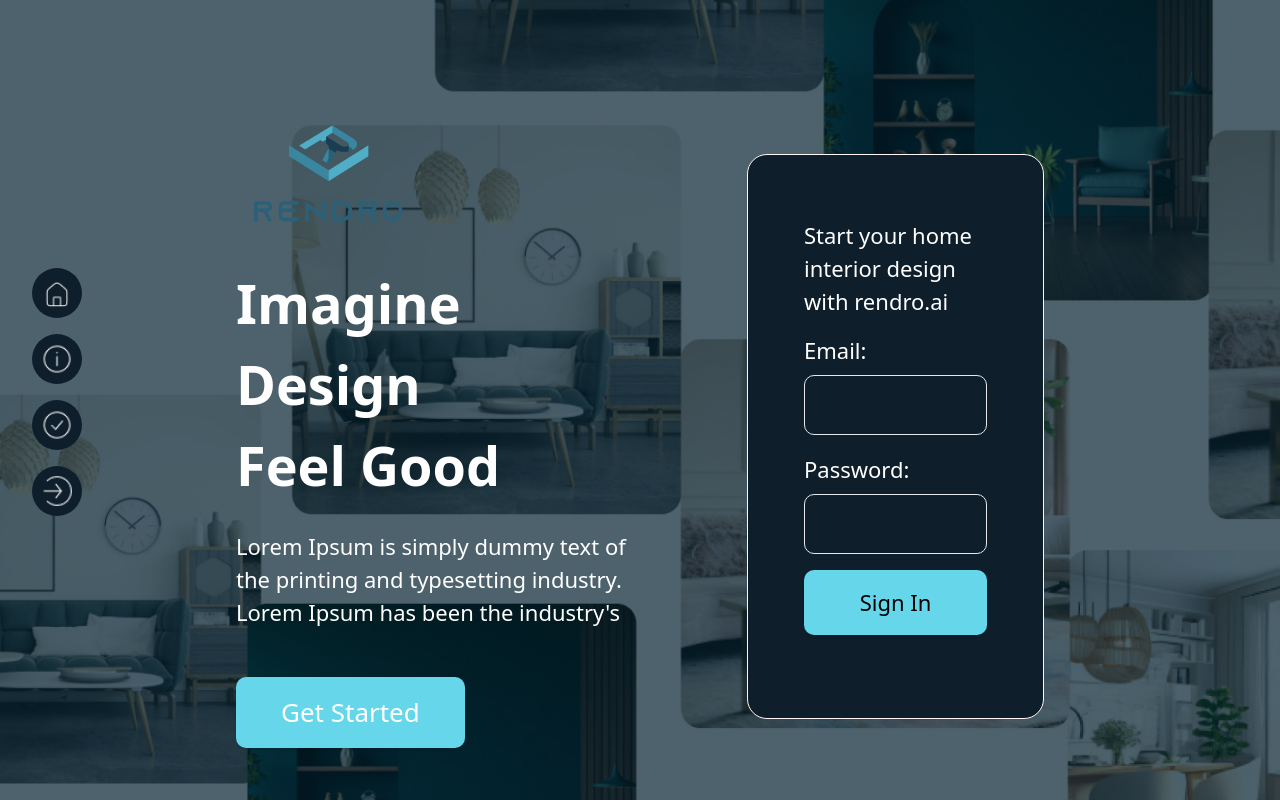
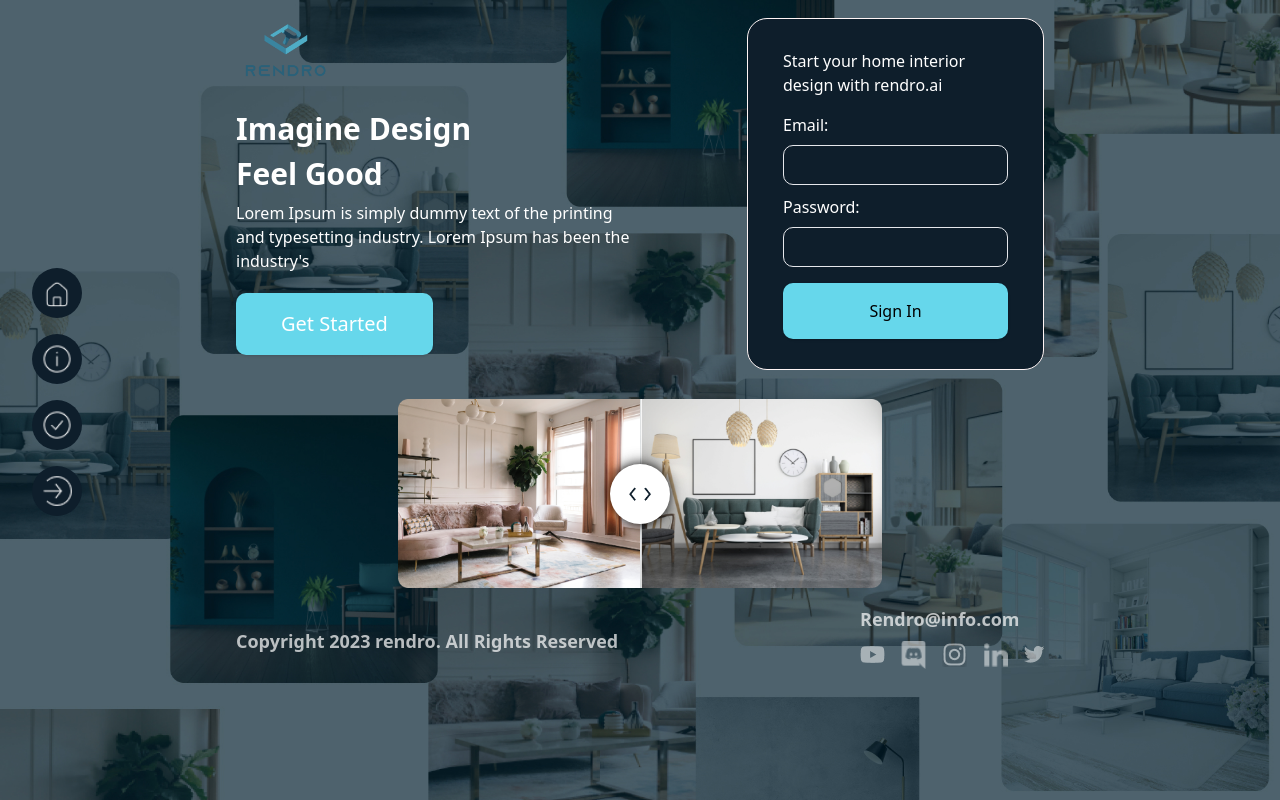
Before and after one commit to paradisefam/homedesign, a Next.js app: page / in a window 1280 px wide. Shown: the top 800 px of the page. Built offline with nearby package versions, Linux system fonts and the light colour scheme.

Commit message:
scroll is removed in homepage

```diff
--- a/src/app/page.tsx
+++ b/src/app/page.tsx
@@ -4,7 +4,7 @@ import Image from "next/image";
 export default function Home() {
   return (
     <main className="landing text-white">
-      <div className="my-[18px] md:pt-24 mx-[48px] md:mx-[236px]">
+      <div className="my-[18px] md:pt-0 mx-[48px] md:mx-[236px]">
         <div className="md:hidden flex items-center justify-between">
           <img src="assets/images/logo.png" width={"71px"} />
           <img src="assets/images/ic_round-menu.png" width={"24px"} />
@@ -12,46 +12,46 @@ export default function Home() {
         <div className="grid md:grid-cols-2 gap-4">
           <div className="mt-[20px] md:mt-0">
             <div className="hidden md:block mb-4">
-              <img src="assets/images/logo.png" width={"186px"} />
+              <img src="assets/images/logo.png" width={"100px"} />
             </div>
-            <div className="text-[32px] break-words md:text-[54px] text-white font-bold">
+            <div className="text-[32px] break-words md:text-[30px] text-white font-bold">
               Imagine Design
               <br />
               Feel Good
             </div>
-            <div className="text-[12px] md:text-[22px] break-words text-white mb-[48px] mt-[24px]">
+            <div className="text-[12px] md:text-[16px] break-words text-white mb-[20px] mt-[5px]">
               Lorem Ipsum is simply dummy text of the printing and typesetting
               industry. Lorem Ipsum has been the industry's
             </div>
-            <HomeBtn className="text-white text-[14px] md:text-[26px]">
+            <HomeBtn className="text-white text-[14px] md:text-[20px]">
               Get Started
             </HomeBtn>
           </div>
-          <div className="py-[32px] px-[23px] md:py-[64px] md:px-[56px] rounded-[10px] md:rounded-[20px] bg-[#0E1E2B] border border-[#FFF5F5] text-[12px] md:text-[22px] md:w-3/4 my-[29px] md:mt-10 md:ml-auto">
+          <div className="py-[32px] px-[23px] md:py-[30px] md:px-[35px] rounded-[10px] md:rounded-[20px] bg-[#0E1E2B] border border-[#FFF5F5] text-[12px] md:text-[16px] md:w-3/4 my-[29px] md:mt-0 md:ml-auto">
             <div>
               <div className="mb-[16px]">
                 Start your home interior design with rendro.ai
               </div>
-              <div className="mb-[18px]">
+              <div className="mb-[10px]">
                 <div className="mb-[8px]">Email:</div>
-                <input className="w-full h-[30px] md:h-[60px] rounded-[5px] md:rounded-[10px] bg-transparent border"></input>
+                <input className="w-full h-[30px] md:h-[40px] rounded-[5px] md:rounded-[10px] bg-transparent border"></input>
               </div>
               <div className="mb-[16px]">
                 <div className="mb-[8px]">Password:</div>
-                <input className="w-full h-[30px] md:h-[60px] rounded-[5px] md:rounded-[10px] bg-transparent border"></input>
+                <input className="w-full h-[30px] md:h-[40px] rounded-[5px] md:rounded-[10px] bg-transparent border"></input>
               </div>
               <HomeBtn className="text-black w-full">Sign In</HomeBtn>
             </div>
           </div>
         </div>
 
-        <div className="flex items-center justify-center py-16 relative">
+        <div className="flex items-center justify-center relative w-[60%] mx-auto">
           <img src="assets/images/home1.png" className="w-1/2" />
           <img src="assets/images/home2.png" className="w-1/2" />
           <div className="absolute top-1/2 left-1/2 transform -translate-x-1/2 -translate-y-1/2 rounded-full bg-white  change-home-btn">
             <img
               src="assets/images/Code_light.png"
-              className="w-[15px] md:w-[50px] m-[8px] md:m-[25px]"
+              className="w-[15px] md:w-[30px] m-[8px] md:m-[15px]"
             />
           </div>
         </div>
```
